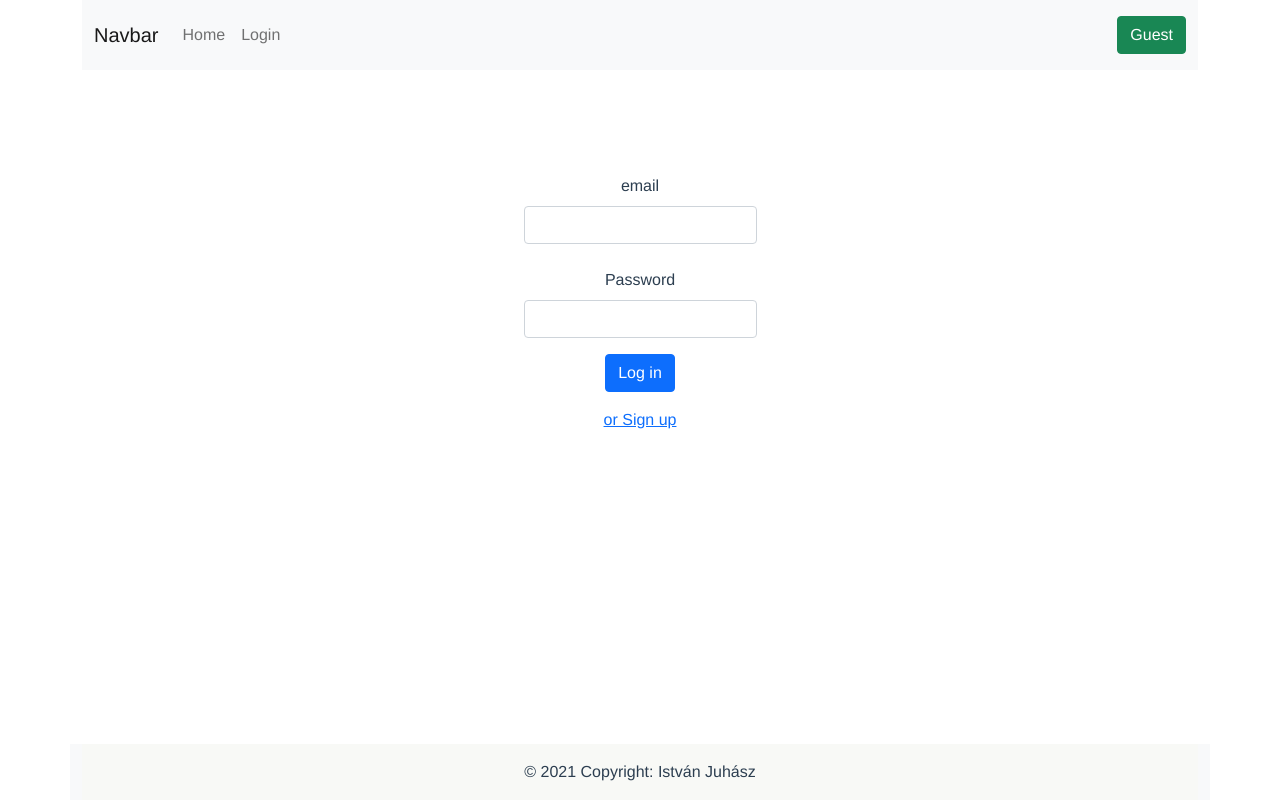
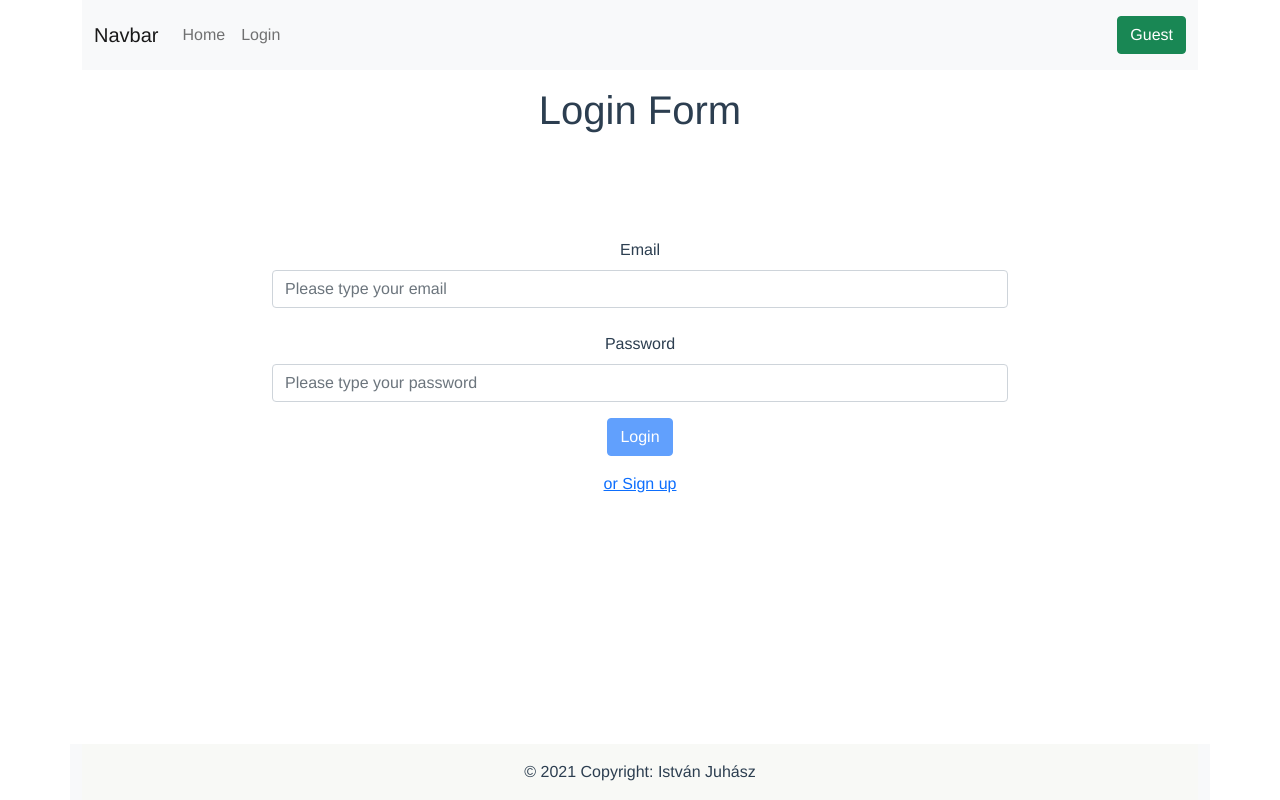
Before and after one commit to Juhi0326/role-based-vue-app-for-express-server, a Vue app: page /Login in a window 1280 px wide. Built offline with nearby package versions, Linux system fonts and the light colour scheme.

Commit message:
fix email page

```diff
--- a/src/views/Login.vue
+++ b/src/views/Login.vue
@@ -1,41 +1,53 @@
 <template>
+  <h1>Login Form</h1>
+  <div v-if="error" id="error">
+    {{ errorMessage }}
+  </div>
   <div class="mt-5">
-      <div id="form" >
+    <div class="row">
       <form @submit.prevent="handleLogin">
         <div class="form-group">
-            <div class="row">
-              <div class="mb-3 mt-5">
-                <label for="email" class="py-2">email</label>
+          <div class="row justify-content-md-center">
+            <div class="mb-3 mt-5 col-8">
+              <label for="email" class="py-2">Email</label>
               <input
                 v-model="email"
                 type="email"
                 class="form-control"
                 id="email"
                 aria-describedby="emailHelp"
+                placeholder="Please type your email"
+                @keyup="clearError"
               />
             </div>
           </div>
         </div>
         <div class="form-group">
-            <div class="row">
-              <div class="mb-3">
+          <div class="row justify-content-md-center">
+            <div class="mb-3 col-8">
               <label for="password" class="py-2">Password</label>
               <input
                 type="password"
                 v-model="password"
                 class="form-control"
                 id="password"
+                placeholder="Please type your password"
+                @keyup="clearError"
               />
             </div>
           </div>
         </div>
         <div class="row">
           <div class="mb-3">
-              <button type="submit" class="btn btn-primary">Log in</button>
+            <button
+              type="submit"
+              class="btn btn-primary"
+              :disabled="!email.length || !password.length"
+            >
+              Login
+            </button>
           </div>
-            <br>
           <div>
-
             <router-link to="/signup">or Sign up </router-link>
           </div>
         </div>
@@ -52,6 +64,8 @@ export default {
     return {
       email: "",
       password: "",
+      error: false,
+      errorMessage: "",
     };
   },
   computed: {
@@ -83,9 +97,16 @@ export default {
           this.$router.push("/");
         },
         (error) => {
+          this.error = true;
+          this.errorMessage = "Auth failed!";
+          console.log("Auth failed");
           console.log(error);
         }
       );
+    },
+    clearError() {
+      this.error = false;
+      this.errorMessage = "";
     },
   },
 };
@@ -95,7 +116,9 @@ export default {
 #form {
   display: flex;
   justify-content: center;
-
+}
+#error {
+  color: crimson;
 }
 #main {
   align-items: center;
--- a/src/views/SignUp.vue
+++ b/src/views/SignUp.vue
@@ -3,7 +3,6 @@
   <div v-if="error" id="error">
     {{errorMessage.message}}
   </div>
-  <div class="container">
     <div class="mt-5">
       <div class="row">
         <form @submit.prevent="handleSignUp">
@@ -46,7 +45,6 @@
         </form>
       </div>
     </div>
-  </div>
 </template>
 
 <script>
```
Lines whose indentation alone changed are shown as unchanged.
